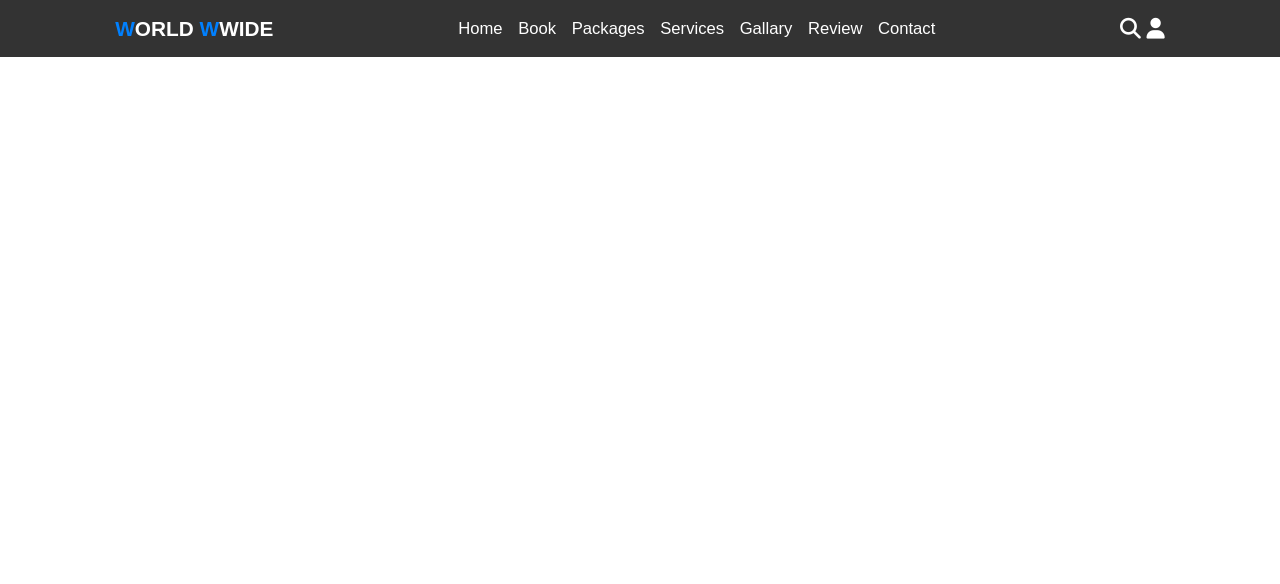
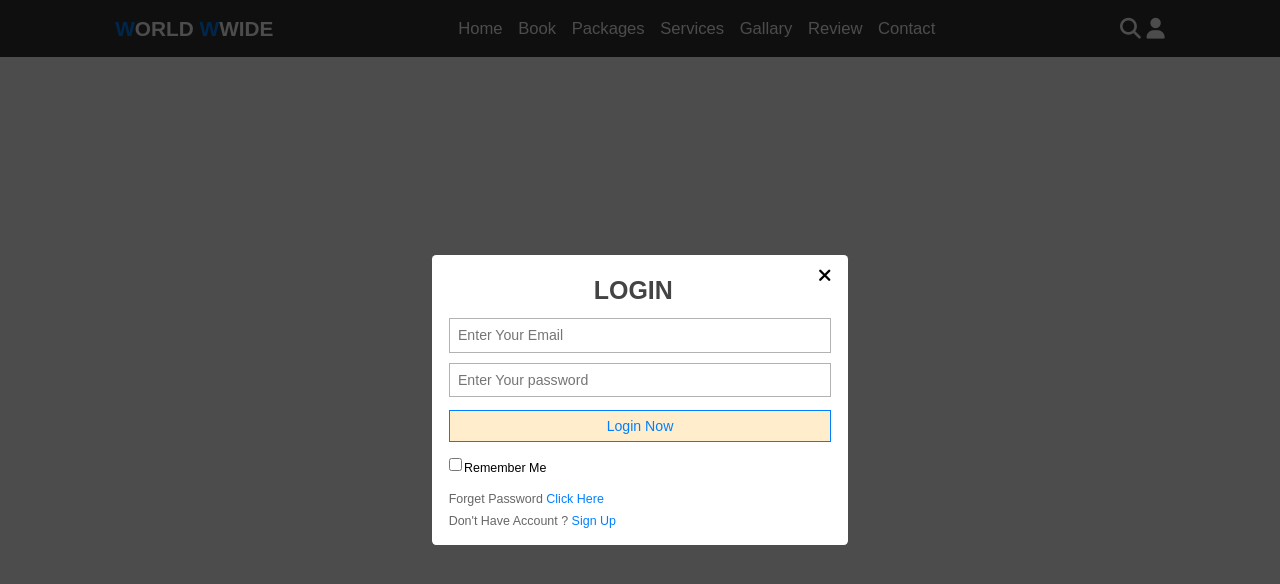
Before and after one commit to karroumi23/Travel-agency-1, a plain HTML site: page index.html in a window 1280 px wide. Both pictures are taken after a click on the icon 1155 px from the left and 28 px from the top of the page. Drawn offline with Linux system fonts and the light colour scheme.

```diff
--- a/css/main.css
+++ b/css/main.css
@@ -101,6 +101,15 @@ header .search-form label:hover {
      align-items: center;
      z-index: 101;
   }
+  .login-form.active{
+    top: 0;
+  }
+  .login-form i{
+    font-size: large;
+    float: right;
+    cursor: pointer;
+  }
+
   .login-form form{
     margin: 2rem;
     padding: 1.5rem 2rem;
--- a/index.html
+++ b/index.html
@@ -27,7 +27,7 @@
       </nav>
       <div class="icon">
         <i class="fas fa-search" onclick="showbar()" id="search-btn"></i>
-        <i class="fas fa-user"></i>
+        <i class="fas fa-user" onclick="showlogin()" id="login-btn"></i>
       </div>
       <form action="" class="search-form">
         <input
@@ -40,9 +40,10 @@
       <!----------------------------------------- End navbar -->
 
     </header>
-      <!----------------------------------------- Start log-in -->
+      <!----------------------------------------- Start login -->
       <div class="login-form">
         <form action="">
+            <i class="fas fa-times" onclick="hidinglogin()" id="hide-btn"></i>
           <h3>login</h3>
           <input type="email" class="box" placeholder="Enter Your Email" >
           <input type="password" class="box" placeholder="Enter Your password" >
@@ -53,7 +54,7 @@
           <p>don't have account ? <a href="">sign up</a></p>
         </form>
       </div>
-      <!-- --------------------------------------- End  log-in -->
+      <!-- --------------------------------------- End  login -->
     <script src="/main.js"></script>
   </body>
 </html>
--- a/main.js
+++ b/main.js
@@ -1,7 +1,20 @@
+// -----create function (show search bar )
 let searchBtn = document.querySelector("#search-btn");
 let searchForm = document.querySelector(".search-form");
 
 function showbar() {
   searchBtn.classList.toggle("fa-times");
-  searchForm.classList.toggle("active")
+  searchForm.classList.toggle("active");
 }
+
+// -----create function (show login-Form )
+let loginBtn = document.querySelector("#login-btn");
+let loginForm = document.querySelector(".login-form");
+let hideBtn = document.querySelector("#hide-btn");
+
+function showlogin() {
+  loginForm.classList.add("active");
+}
+function hidinglogin() {
+  loginForm.classList.remove("active");
+}
```
